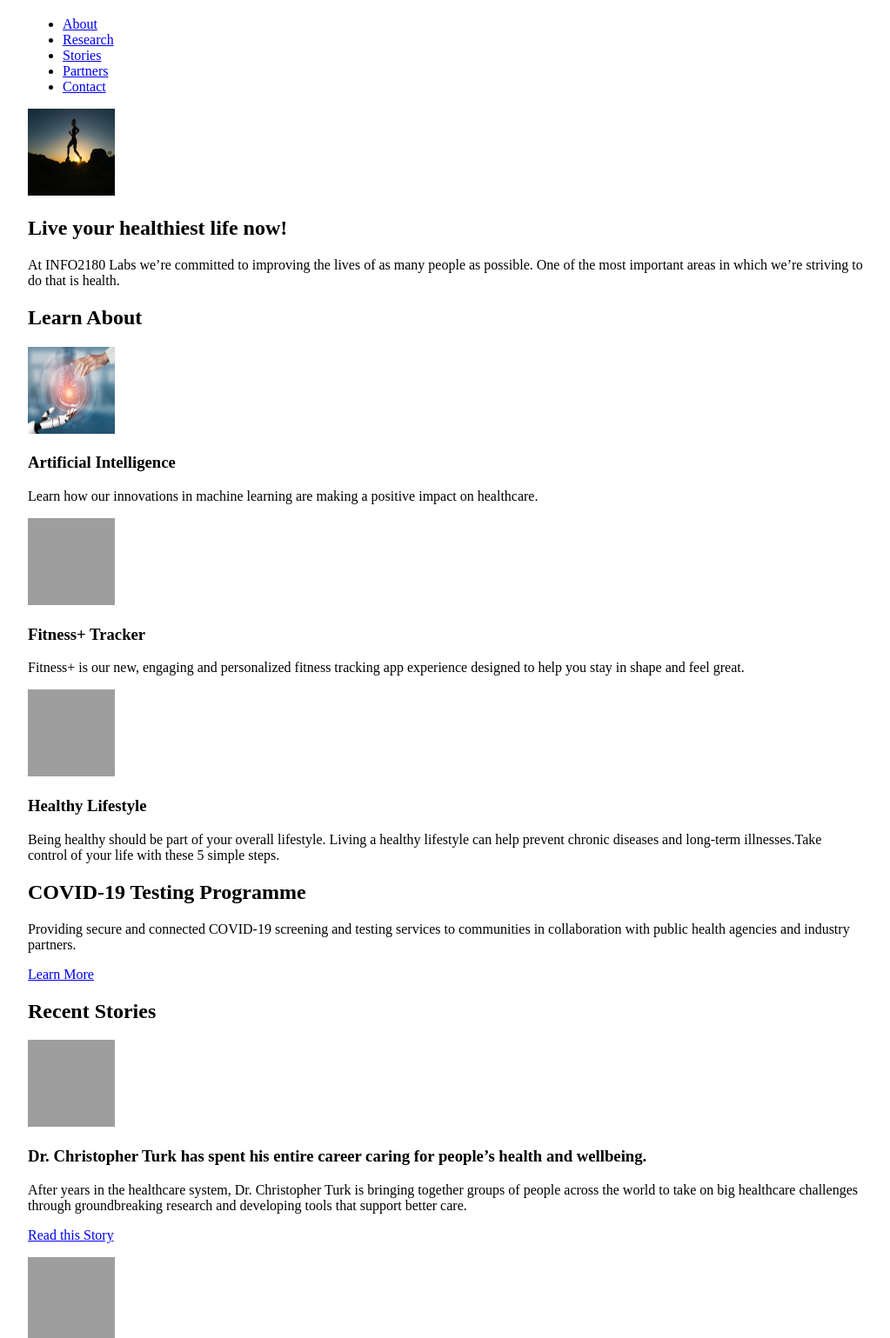
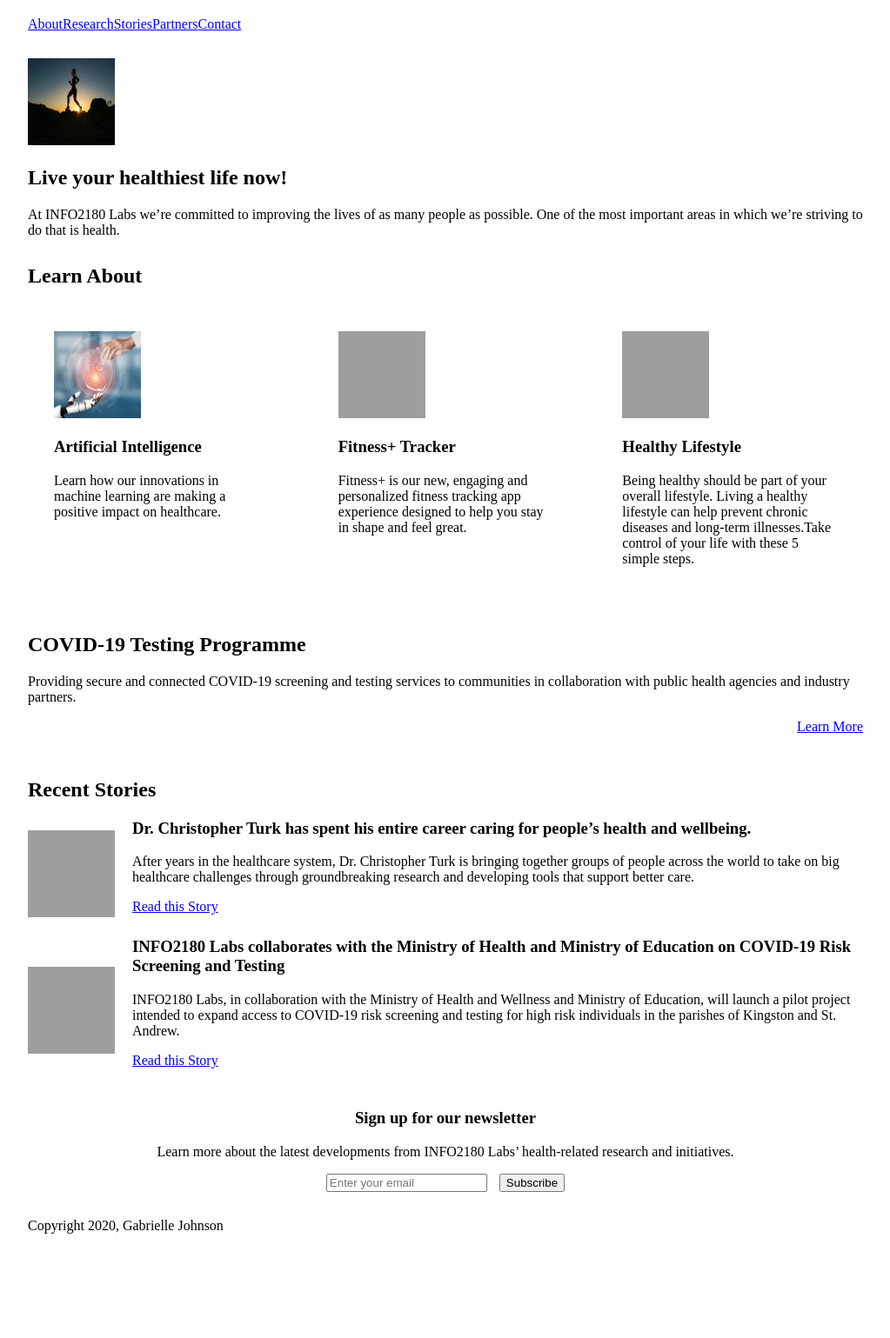
Before and after one commit to gabriellejohnson784/info2180-project1, a plain HTML site: page index.html in a window 1280 px wide. Shown: the part 61-1600 px from the top of the page at 87% size, without its empty margins (128-1151 px from the left). After the commit the page ends 1496 px from the top, so only its background shows below. Drawn offline with Linux system fonts and the light colour scheme; grey boxes are pictures that could not be loaded.

Commit message:
Added instruction #1

```diff
--- a/styles.css
+++ b/styles.css
@@ -9,3 +9,98 @@ body {
     max-width: 960px;
     width: 100%;
 }
+
+header {
+    display: flex;
+    justify-content: space-between;
+    align-items: center;
+    margin-bottom: 30px;
+}
+
+nav ul {
+    list-style: none;
+    display: flex;
+    margin: 0;
+    padding: 0;
+}
+
+nav link {
+    margin-right: 10px;
+}
+
+.overview-hero.container {
+    display: flex;
+    flex-direction: row;
+    align-items: center;
+
+}
+
+.overview-hero-image image {
+    max-width: 100px;
+    margin-right: 20px
+}
+
+
+.cards {
+    display: grid;
+    grid-template-columns: 1fr 1fr 1fr;
+    gap: 20px;
+}
+
+.card {
+    padding: 30px;
+}
+
+.cta {
+    text-align: right;
+}
+
+.stories article {
+    display: flex;
+    align-items: center;
+}
+
+.article-body {
+    flex: 1;
+    padding-left: 10px;
+}
+
+.newsletter {
+    text-align: center;
+}
+
+.form-group {
+    display: inline-block;
+    margin-right: 10px;
+}
+
+.stories {
+    display: flex;
+    flex-wrap: wrap;
+    align-items: flex-start;
+    margin: 20px 0;
+}
+
+.stories article {
+    display: flex;
+    margin-bottom: 10px;
+}
+
+.stories article image {
+    max-width: 100px;
+    max-height: 100px;
+    margin-right: 30px;
+}
+
+.stories article .article-body {
+    flex: 1;
+    padding-left: 20px;
+}
+
+.stories article .article-body h3 {
+    margin-top: 0;
+}
+
+section {
+    margin-bottom: 30px;
+}
```
